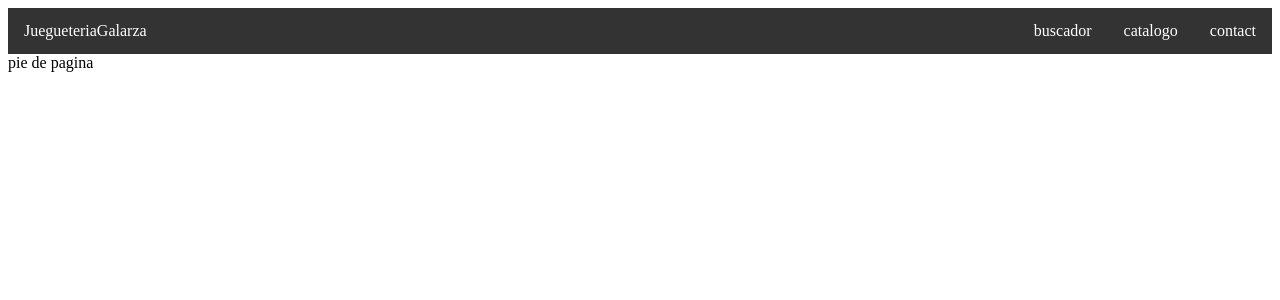
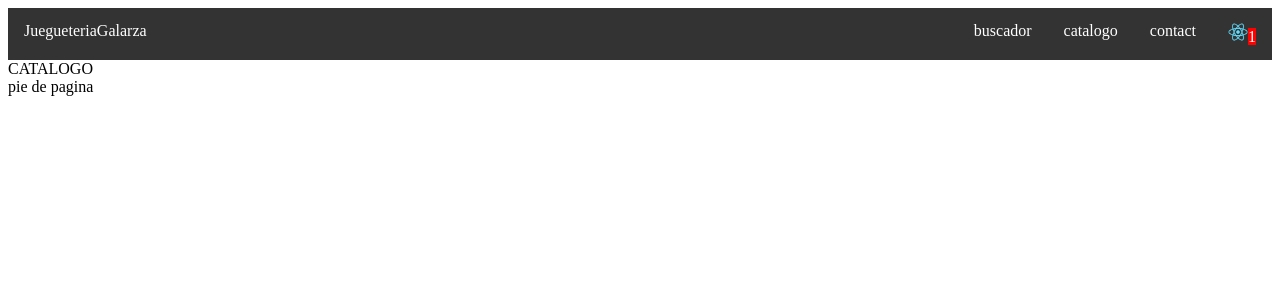
Before and after one commit to alejandrogalarza/jugueteriagalarza, a React (Create React App) app: page / in a window 1280 px wide. Shown: the top 300 px of the page. Built offline with nearby package versions, Linux system fonts and the light colour scheme.

Commit message:
entrega 2

```diff
--- a/src/App.js
+++ b/src/App.js
@@ -1,10 +1,13 @@
 import NavBar from './components/NavBar';
+import ItemListContainer from './components/ItemListContainer';
+
 import './index.css';
 
 const App = ()=> {
     return (
     <>
         <NavBar/>
+        <ItemListContainer/>
         <footer>pie de pagina</footer>
     </>
     )
--- /dev/null
+++ b/src/components/CartWidget.js
@@ -0,0 +1,19 @@
+
+
+import logo from './logo512.png';
+
+const CartWidget = ({carrito=""})=> {
+
+     return (
+    <>
+      <li className="menuRight"><a href="#menucarrito">
+        <img className='carrito' src={logo} alt="Logo" />
+        <span className='carritoBolsa'>{carrito}</span>
+        </a>
+      </li>
+
+    </>
+    )
+}
+
+export default CartWidget;
--- /dev/null
+++ b/src/components/ItemListContainer.js
@@ -0,0 +1,13 @@
+
+
+const ItemListContainer = ()=> {
+
+
+    return (
+    <>
+    CATALOGO
+    </>
+    )
+}
+
+export default ItemListContainer;
--- a/src/components/NavBar.js
+++ b/src/components/NavBar.js
@@ -1,3 +1,5 @@
+import CartWidget from './CartWidget';
+
 const NavBar = ()=> {
 
 
@@ -8,10 +10,12 @@ const NavBar = ()=> {
 	</header>
 	<nav>
         <ul>
+            <CartWidget carrito = {"1"}/>
             <li className="menuLeft"><a href="#logo">JuegueteriaGalarza</a></li>
             <li className="menuRight"><a href="#menuContact">contact</a></li>
             <li className="menuRight"><a href="#menuCatalogo">catalogo</a></li>
             <li className="menuRight"><a href="#menuBuscador">buscador</a></li>
+
         </ul>
      </nav>
     </>
--- a/src/index.css
+++ b/src/index.css
@@ -32,3 +32,13 @@ ul {
     flex-direction: row;
 
   }
+  .carritoBolsa{
+   background-color: #ff0000;
+  }
+
+  .carrito {
+
+    width: 20px;
+    height: 20px;
+
+  }
```
Also changed, not shown: src/components/logo512.png (added).
